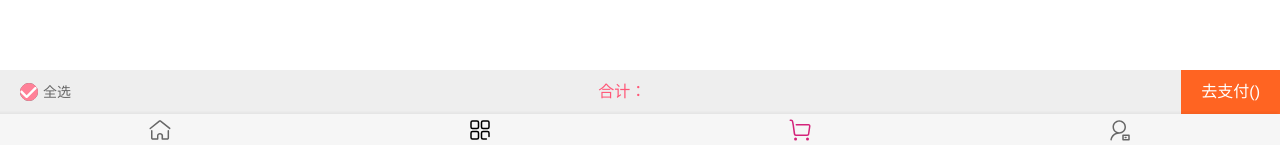
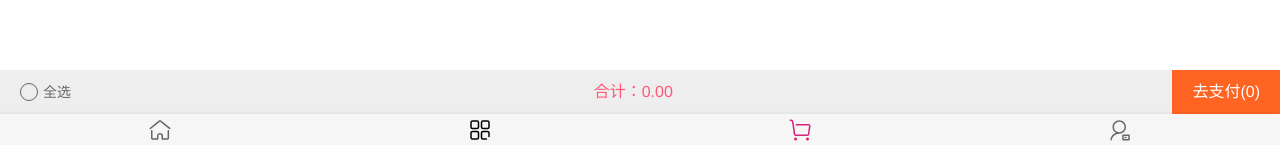
Before and after one commit to l30l/vue_mall_aug, a Vue app: page /cart in a window 1280 px wide. Shown: the part 637-782 px from the top of the page. Built offline with nearby package versions, Linux system fonts and the light colour scheme.

Commit message:
cart function finished

```diff
--- a/src/store/actions.js
+++ b/src/store/actions.js
@@ -20,5 +20,12 @@ export default {
   },
   itemSelect(context, payload) {
     context.commit('itemSelect', payload)
+  },
+  selectAll(context, payload) {
+    if (payload) {
+      context.commit('deselectAll')
+    } else {
+      context.commit('selectAll')
+    }
   }
 }
--- a/src/store/mutations.js
+++ b/src/store/mutations.js
@@ -11,5 +11,11 @@ export default {
   },
   itemSelect(state, payload) {
     payload.checked = !payload.checked
+  },
+  deselectAll(state) {
+    state.cartList.forEach((item) => (item.checked = false))
+  },
+  selectAll(state) {
+    state.cartList.forEach((item) => (item.checked = true))
   }
 }
--- a/src/views/cart/components/CartBottomBar.vue
+++ b/src/views/cart/components/CartBottomBar.vue
@@ -1,13 +1,13 @@
 <template>
   <div class="cart-bottom-bar">
     <div class="check-all">
-      <check-btn></check-btn>
+      <check-btn :isChecked="isSelectAll" @click.native="checkAllClick"></check-btn>
       <span>全选</span>
     </div>
     <div class="total-price">
-      <span>合计：</span>
+      <span>合计：{{ totalPrice }}</span>
     </div>
-    <div class="check-out">去支付()</div>
+    <div class="check-out">去支付({{ purchaseCount }})</div>
   </div>
 </template>
 
@@ -17,6 +17,32 @@ export default {
   name: 'CartBottomBar',
   components: {
     CheckBtn
+  },
+  methods: {
+    checkAllClick() {
+      this.$store.dispatch('selectAll', this.isSelectAll)
+    }
+  },
+  computed: {
+    isSelectAll() {
+      if (this.$store.state.cartList.length === 0) return false
+      return !this.$store.state.cartList.some((item) => !item.checked)
+    },
+    purchaseCount() {
+      return this.$store.state.cartList
+        .filter((item) => item.checked)
+        .reduce((pre, cur) => {
+          return pre + cur.count
+        }, 0)
+    },
+    totalPrice() {
+      return this.$store.state.cartList
+        .filter((item) => item.checked)
+        .reduce((pre, cur) => {
+          return pre + cur.count * cur.price
+        }, 0)
+        .toFixed(2)
+    }
   }
 }
 </script>
--- a/src/views/cart/components/CartListItem.vue
+++ b/src/views/cart/components/CartListItem.vue
@@ -12,6 +12,7 @@
       <div class="other-info">
         <span class="price">¥ {{ cartItem.price }}</span>
         <span class="count">x{{ cartItem.count }}</span>
+        <counter :count="count" @countChange="countChange"></counter>
       </div>
     </div>
   </div>
@@ -19,8 +20,10 @@
 
 <script>
 import CheckBtn from '@/components/common/checkBtn/CheckBtn.vue'
+import Counter from '@/components/common/counter/Counter.vue'
+
 export default {
-  components: { CheckBtn },
+  components: { CheckBtn, Counter },
   name: 'CartListItem',
   props: {
     cartItem: {
@@ -33,6 +36,14 @@ export default {
   methods: {
     checkClick() {
       this.$store.dispatch('itemSelect', this.cartItem)
+    },
+    countChange(newCount) {
+      console.log(newCount)
+    }
+  },
+  computed: {
+    count() {
+      return this.cartItem.count
     }
   }
 }
--- a/src/views/cart/components/CartTopBar.vue
+++ b/src/views/cart/components/CartTopBar.vue
@@ -13,7 +13,7 @@ export default {
   },
   computed: {
     totalCount() {
-      return 1
+      return this.$store.state.cartList.length
     }
   }
 }
```
